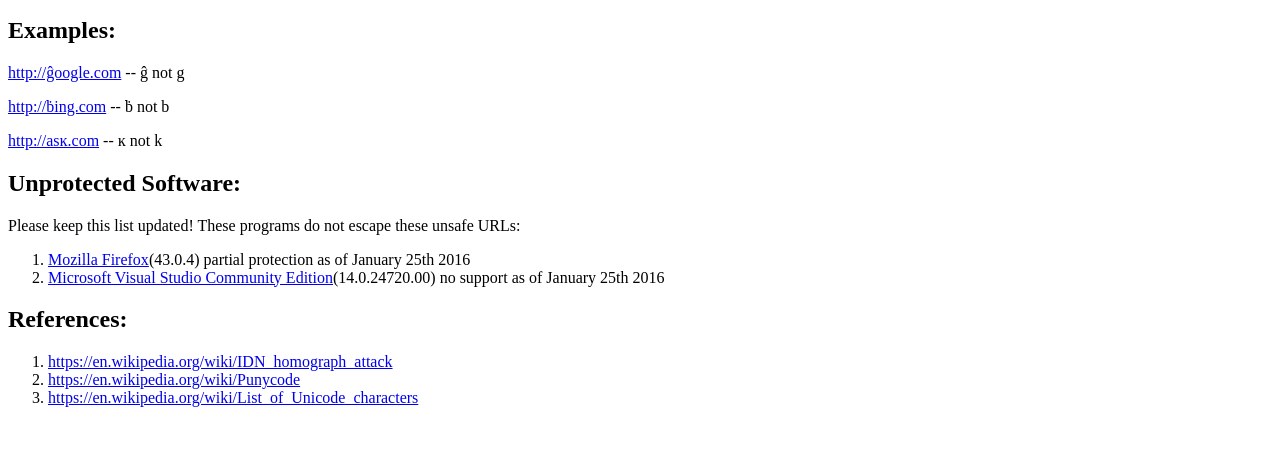
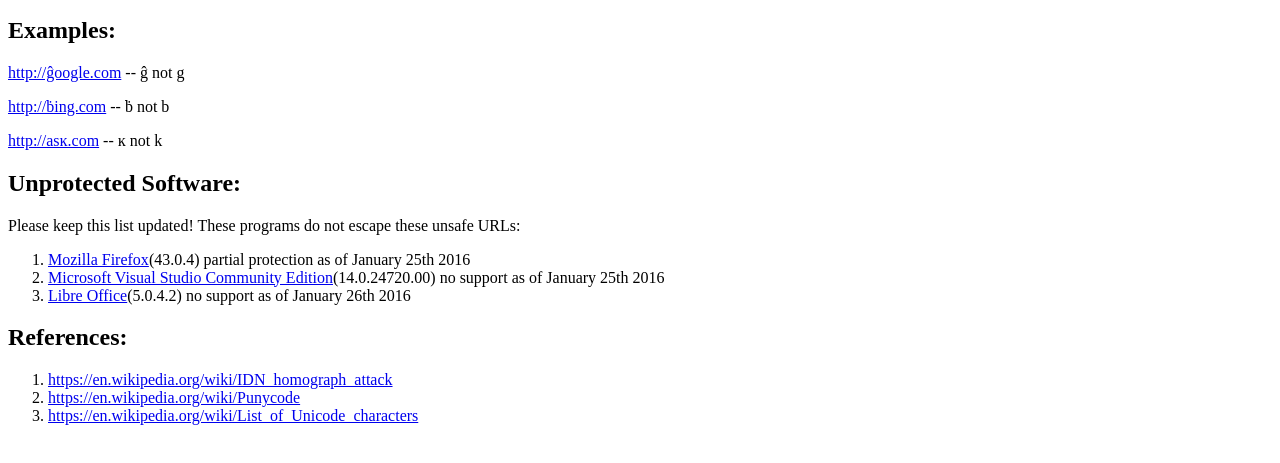
Before and after one commit to SoftwareAddictionShow/IDN-homograph-attack, a plain HTML site: page index.html in a window 1280 px wide. Shown: the part 119-582 px from the top of the page. Drawn offline with Linux system fonts and the light colour scheme.

Commit message:
Added Libre Office to unprotected list.

```diff
--- a/index.html
+++ b/index.html
@@ -32,6 +32,7 @@
 			<ol>
 				<li><a href="https://www.mozilla.org/en-US/firefox/products/">Mozilla Firefox</a>(43.0.4) partial protection as of January 25th 2016</li>
 				<li><a href="https://www.visualstudio.com/en-us/products/visual-studio-community-vs.aspx">Microsoft Visual Studio Community Edition</a>(14.0.24720.00) no support as of January 25th 2016</li>
+				<li><a href="https://www.libreoffice.org/">Libre Office</a>(5.0.4.2) no support as of January 26th 2016</li>
 			</ol>
 		</p>
 
```
